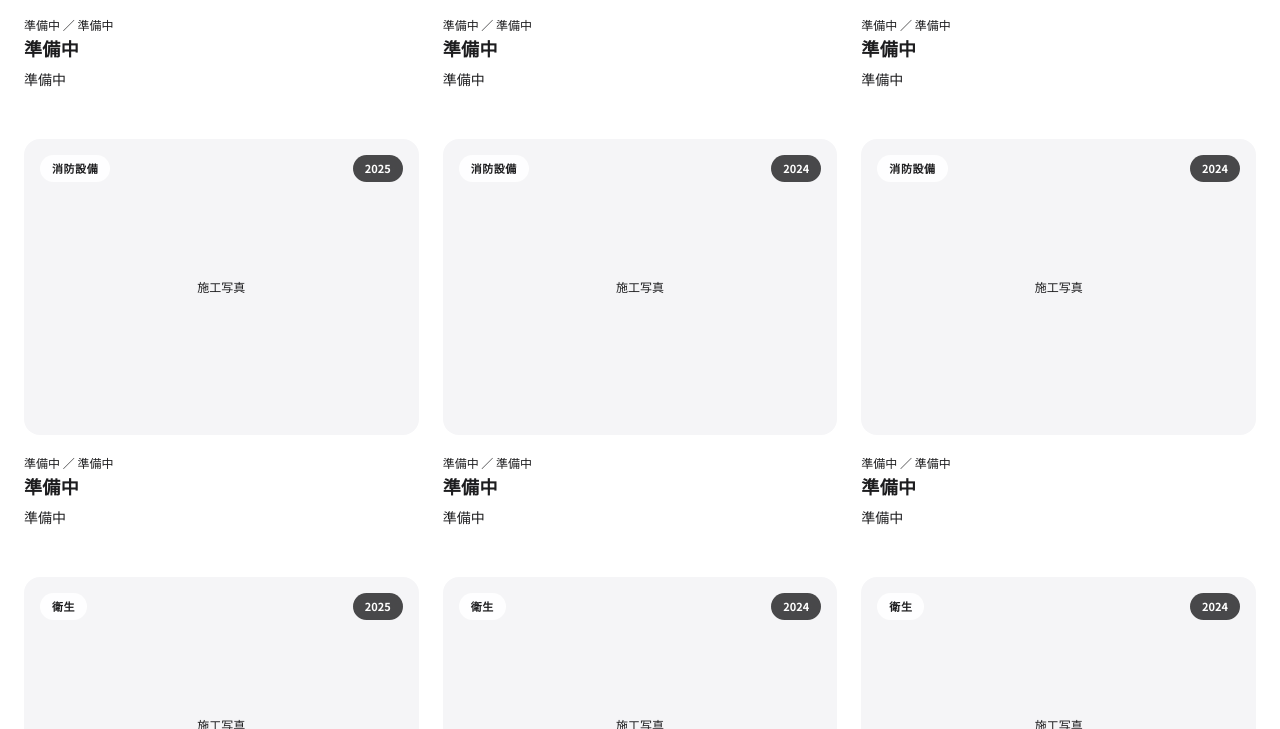
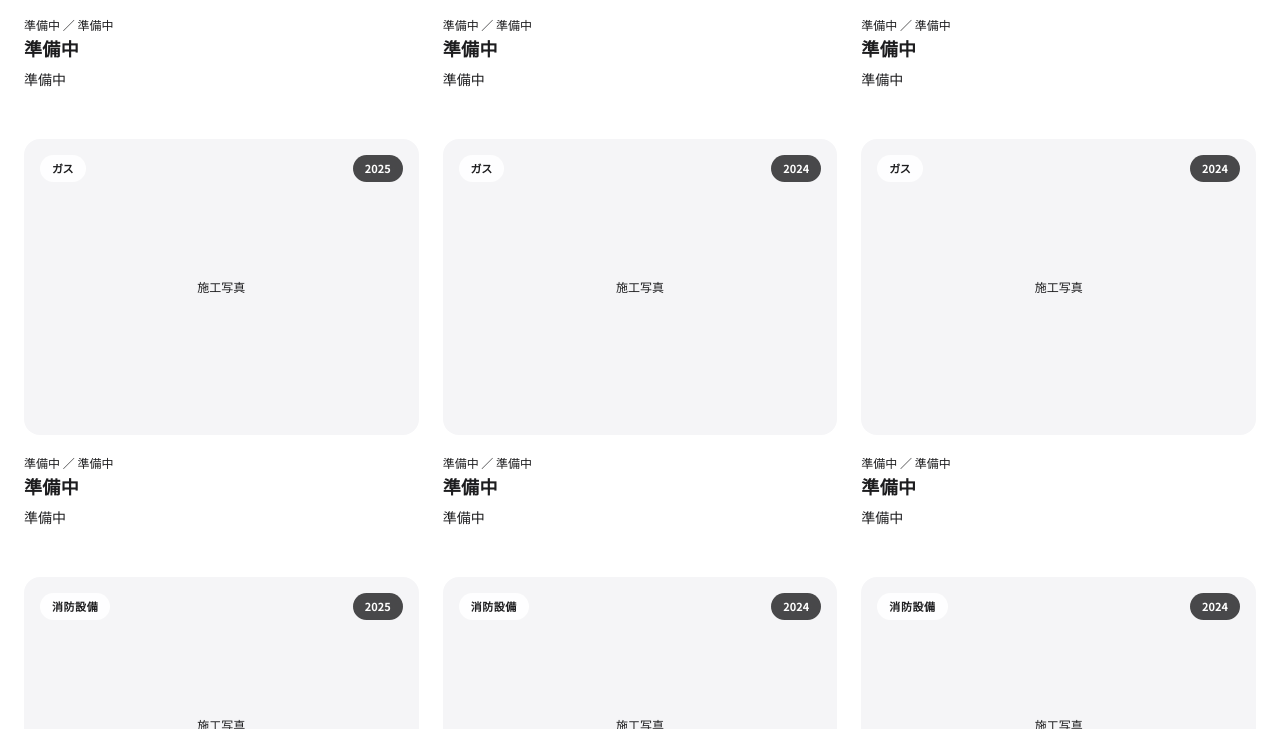
Before and after one commit to sndeltabbstar1-code/kanou-setsubi-hp, an Astro site: page /works in a window 1280 px wide. Shown: the part 1577-2306 px from the top of the page. Built offline with nearby package versions, Linux system fonts and the light colour scheme; Astro itself is replaced by a stand-in of ours.

Commit message:
施工事例にガス工事カテゴリを追加（3件・準備中）
- works.ts: WorkCategory に 'gas' 追加、ガス案件3件（準備中）を空調と消防の間に挿入
- works.astro: フィルターボタンに「ガス」を追加（順序は services.ts に合わせて 上下水道→空調→ガス→消防→衛生）

Co-Authored-By: Claude Opus 4.7 (1M context) <noreply@anthropic.com>

```diff
--- a/src/data/works.ts
+++ b/src/data/works.ts
@@ -1,4 +1,4 @@
-export type WorkCategory = 'water' | 'air' | 'fire' | 'sanitary';
+export type WorkCategory = 'water' | 'air' | 'gas' | 'fire' | 'sanitary';
 
 export type Work = {
   id: string;
@@ -88,6 +88,43 @@ export const works: Work[] = [
     description: '準備中',
     image: '/images/works/air-03.jpg',
   },
+  // ガス ×3
+  {
+    id: 'gas-001',
+    title: '準備中',
+    category: 'gas',
+    categoryLabel: 'ガス',
+    client: '準備中',
+    location: '準備中',
+    year: '2025',
+    scope: '都市ガス配管・機器接続',
+    description: '準備中',
+    image: '/images/works/gas-01.jpg',
+  },
+  {
+    id: 'gas-002',
+    title: '準備中',
+    category: 'gas',
+    categoryLabel: 'ガス',
+    client: '準備中',
+    location: '準備中',
+    year: '2024',
+    scope: 'LPガス設備・バルク',
+    description: '準備中',
+    image: '/images/works/gas-02.jpg',
+  },
+  {
+    id: 'gas-003',
+    title: '準備中',
+    category: 'gas',
+    categoryLabel: 'ガス',
+    client: '準備中',
+    location: '準備中',
+    year: '2024',
+    scope: 'ガス機器設置・取替',
+    description: '準備中',
+    image: '/images/works/gas-03.jpg',
+  },
   // 消防設備 ×3
   {
     id: 'fire-001',
--- a/src/pages/works.astro
+++ b/src/pages/works.astro
@@ -6,6 +6,7 @@ const categories = [
   { value: 'all', label: 'すべて' },
   { value: 'water', label: '上下水道' },
   { value: 'air', label: '空調' },
+  { value: 'gas', label: 'ガス' },
   { value: 'fire', label: '消防設備' },
   { value: 'sanitary', label: '衛生' },
 ];
```
